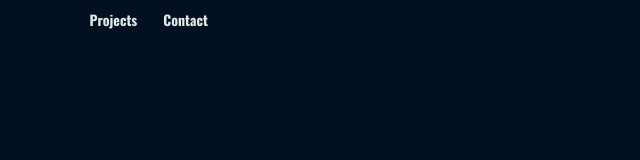
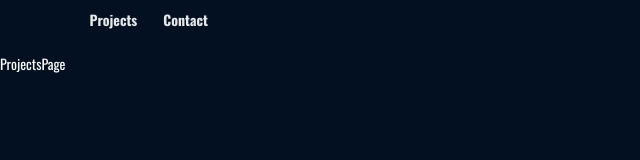
Before and after one commit to michaelmaryanoff/personal-page, a React (Create React App) app: page /projects in a window 1280 px wide. Shown: the top 160 px of the page, without its empty margins (0-640 px from the left). Built offline with nearby package versions, Linux system fonts and the light colour scheme.

Commit message:
Add projects page

```diff
--- a/src/components/App.js
+++ b/src/components/App.js
@@ -7,6 +7,7 @@ import { Route, Switch, BrowserRouter } from 'react-router-dom';
 
 import MainPage from './pages/MainPage';
 import MainMenu from './menus/MainMenu';
+import ProjectsPage from './pages/ProjectsPage'
 
 const App = () => {
   return (
@@ -15,6 +16,7 @@ const App = () => {
         <MainMenu />
         <Switch>
           <Route path="/" exact component={MainPage} />
+          <Route path="/projects" exact component={ProjectsPage} />
         </Switch>
       </BrowserRouter>
     </div>
--- /dev/null
+++ b/src/components/pages/ProjectsPage.js
@@ -0,0 +1,7 @@
+import React from 'react';
+
+const ProjectsPage = () => {
+  return <div>ProjectsPage</div>;
+};
+
+export default ProjectsPage;
```
